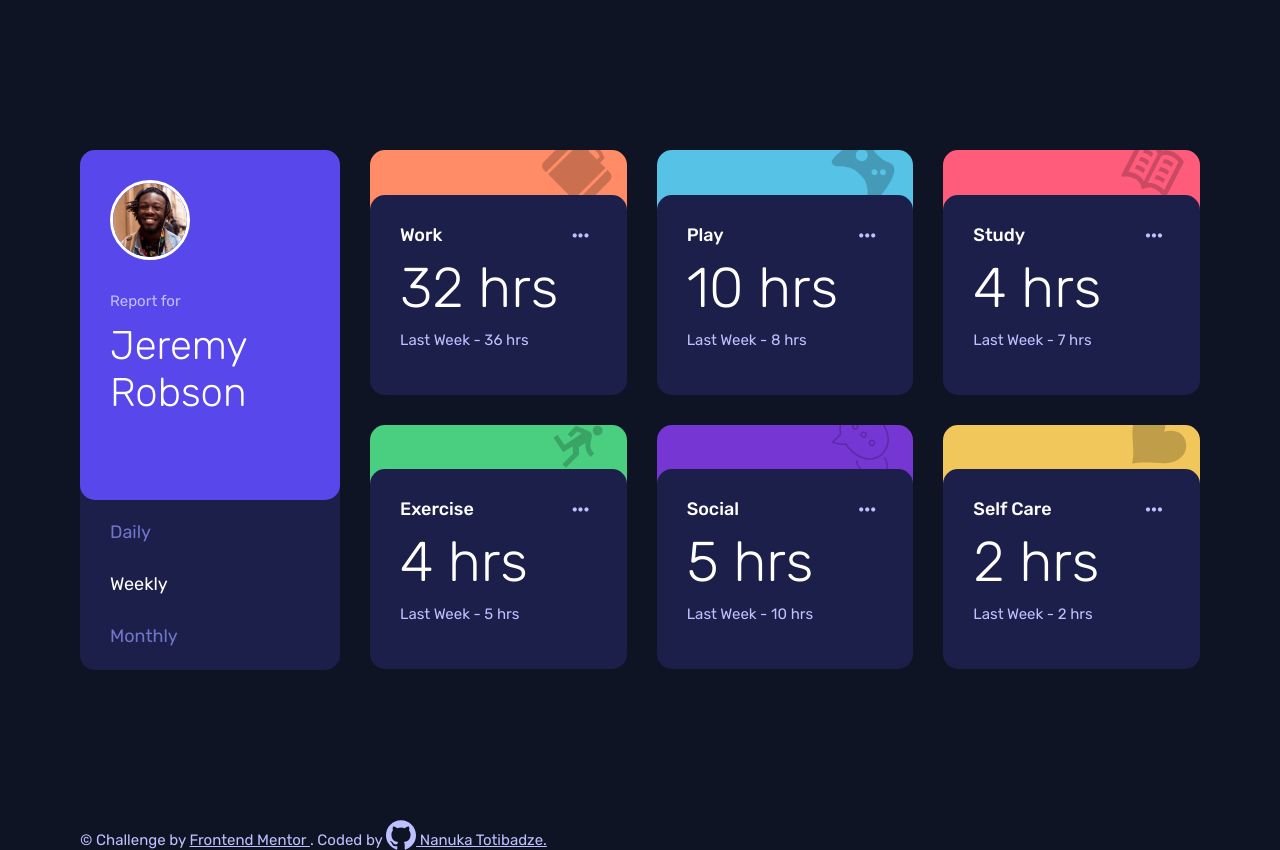
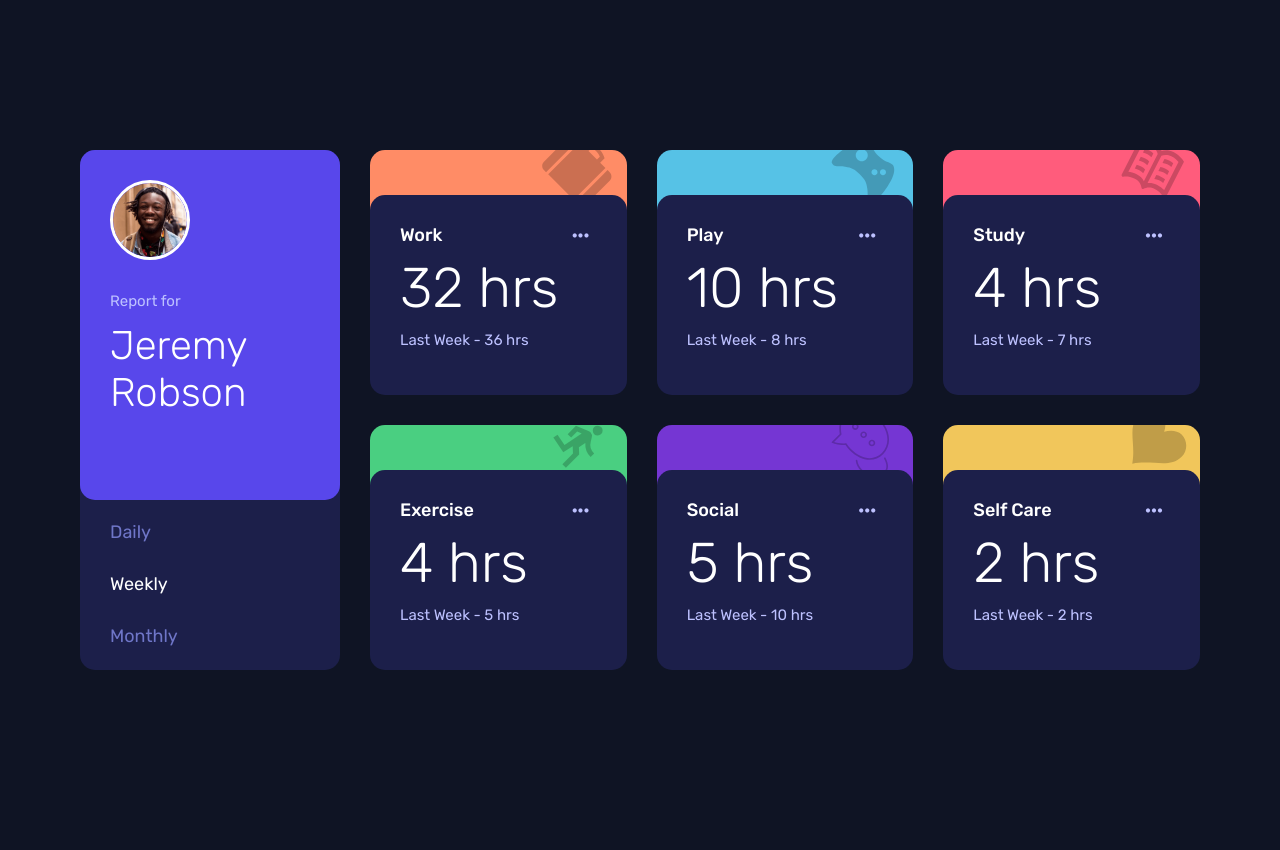
Before and after one commit to nanatotibadze/timeTracking, a website built with Parcel: page index.html in a window 1280 px wide. After the commit the page ends 820 px from the top, so only its background shows below. Built offline with nearby package versions, Linux system fonts and the light colour scheme.

Commit message:
new design

```diff
--- a/index.html
+++ b/index.html
@@ -159,21 +159,6 @@
   </main>
 
 
-  <footer>
-    <p class="author heading-5">
-      &copy; Challenge by <a class="link" target="_blank" href="https://www.frontendmentor.io/">
-        Frontend Mentor
-      </a>. Coded by <a class="link" target="_blank" href="https://github.com/nanatotibadze">
-        <svg class="footer__icon">
-          <use xlink:href="src/img/svg/sprite.svg#icon-github"></use>
-        </svg> Nanuka Totibadze.
-      </a>
-    </p>
-
-
-  </footer>
-
-
 
 </body>
 
--- a/src/sass/_base.scss
+++ b/src/sass/_base.scss
@@ -52,7 +52,8 @@ body {
 .container {
   display: flex;
   margin: 15rem 8rem;
-
+  justify-content: center;
+  align-items: center;
 
   @media only screen and (max-width: $bp-medium) {
     flex-direction: column;
```
Also changed, not shown: css/style.css, 1 other file.
